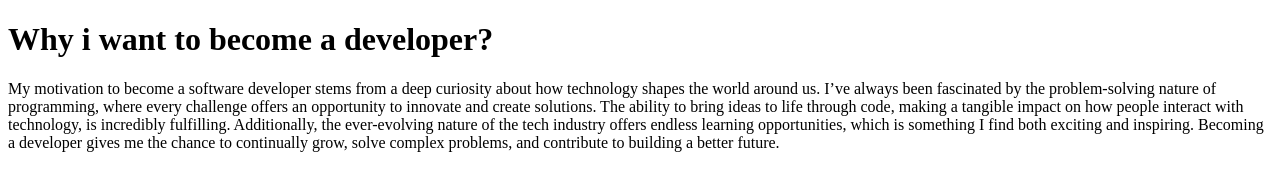
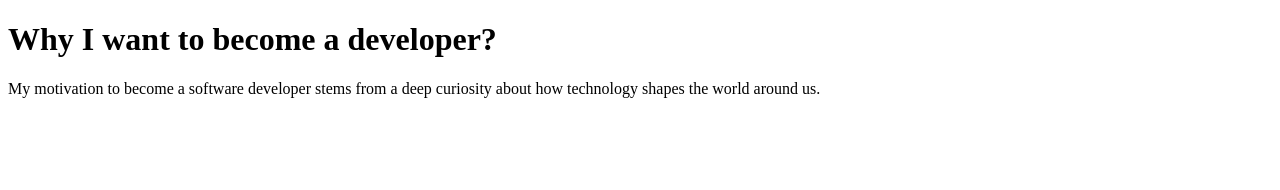
Before and after one commit to acciojob/why-software-ABDULMALIK222-cloud, a website: page main.html in a window 1280 px wide. Drawn offline with Linux system fonts and the light colour scheme.

Commit message:
created a submission

```diff
--- a/main.html
+++ b/main.html
@@ -7,8 +7,8 @@
 </head>
 
 <body>
-	<h1>Why i want to become a developer?</h1>
-	<p>My motivation to become a software developer stems from a deep curiosity about how technology shapes the world around us. I’ve always been fascinated by the problem-solving nature of programming, where every challenge offers an opportunity to innovate and create solutions. The ability to bring ideas to life through code, making a tangible impact on how people interact with technology, is incredibly fulfilling. Additionally, the ever-evolving nature of the tech industry offers endless learning opportunities, which is something I find both exciting and inspiring. Becoming a developer gives me the chance to continually grow, solve complex problems, and contribute to building a better future.</p>	<!-- the entire body must be written by student -->
+	<h1>Why I want to become a developer?</h1>
+<p>My motivation to become a software developer stems from a deep curiosity about how technology shapes the world around us.</p>
     <script type="text/javascript" src="./script.js">
 </script>
 
```
